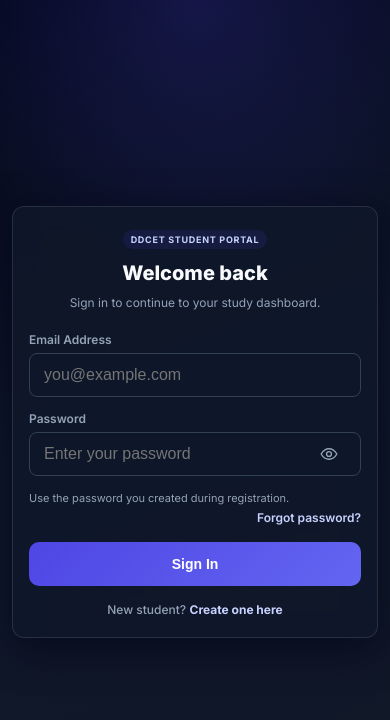
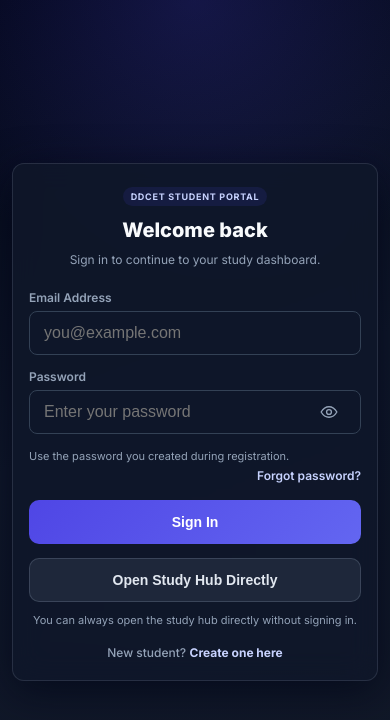
Before and after one commit to tushar0900/DDCET, a website: page login.html in a window 390 px wide. Drawn offline with Linux system fonts and the light colour scheme.

Commit message:
add offline fallback for login page

```diff
--- a/login.html
+++ b/login.html
@@ -207,11 +207,41 @@
             transform: none;
         }
 
+        .btn.secondary {
+            background: rgba(148, 163, 184, 0.12);
+            color: #e2e8f0;
+            border: 1px solid rgba(148, 163, 184, 0.24);
+        }
+
+        .btn.secondary:hover {
+            filter: none;
+            transform: translateY(-1px);
+            background: rgba(148, 163, 184, 0.18);
+        }
+
         .toggle-text {
             text-align: center;
             margin-top: 24px;
             font-size: 14px;
             color: var(--text-muted);
+        }
+
+        .quick-access {
+            margin-top: 14px;
+        }
+
+        .quick-access-note {
+            margin-top: 10px;
+            margin-bottom: 0;
+            text-align: center;
+        }
+
+        .quick-access-note.offline {
+            color: #fca5a5;
+        }
+
+        .hidden {
+            display: none !important;
         }
 
         .toggle-lead {
@@ -546,6 +576,12 @@
 
         <div id="msg" class="message"></div>
 
+        <div class="quick-access">
+            <button type="button" id="guest-access-btn" class="btn secondary">Open Study Hub Directly</button>
+            <button type="button" id="retry-connection-btn" class="btn secondary hidden" style="margin-top: 10px;">Retry Cloud Login</button>
+            <p id="backend-status" class="helper-text quick-access-note">You can always open the study hub directly without signing in.</p>
+        </div>
+
         <div class="toggle-text">
             <span id="toggle-lead" class="toggle-lead">New student?</span>
             <span id="toggle-form" role="button" tabindex="0">Create one here</span>
@@ -608,6 +644,9 @@
         const formDesc = document.getElementById('form-desc');
         const helperText = document.getElementById('helper-text');
         const msg = document.getElementById('msg');
+        const guestAccessBtn = document.getElementById('guest-access-btn');
+        const retryConnectionBtn = document.getElementById('retry-connection-btn');
+        const backendStatus = document.getElementById('backend-status');
         const signupOnlyBlocks = document.querySelectorAll('.signup-only');
         const signupOnlyInputs = [fullNameInput, phoneInput, departmentInput, confirmPasswordInput];
         const passwordToggles = document.querySelectorAll('.password-toggle');
@@ -616,6 +655,7 @@
         const eyeOffIcon = '<svg viewBox="0 0 24 24" aria-hidden="true"><path d="M3 3l18 18"></path><path d="M10.58 10.58A2 2 0 0 0 12 16a2 2 0 0 0 1.42-.58"></path><path d="M9.88 5.09A11 11 0 0 1 12 5c6.4 0 10.5 7 10.5 7a19.2 19.2 0 0 1-4.04 4.64"></path><path d="M6.61 6.61A19.05 19.05 0 0 0 1.5 12s4.1 7 10.5 7a10.8 10.8 0 0 0 5.02-1.2"></path></svg>';
 
         let isLogin = true;
+        let backendAvailable = isLocal;
 
         function showMessage(text, type) {
             msg.textContent = text;
@@ -640,6 +680,55 @@
             button.innerHTML = isVisible ? eyeOffIcon : eyeIcon;
             button.setAttribute('aria-label', isVisible ? 'Hide password' : 'Show password');
             button.title = isVisible ? 'Hide password' : 'Show password';
+        }
+
+        function applyBackendAvailabilityState() {
+            const cloudOffline = !isLocal && !backendAvailable;
+            const forgotPasswordLink = document.getElementById('forgot-password-btn');
+
+            submitBtn.disabled = cloudOffline;
+            submitBtn.textContent = cloudOffline
+                ? 'Cloud Login Offline'
+                : (isLogin ? 'Sign In' : 'Create Account');
+
+            if (forgotPasswordLink) {
+                forgotPasswordLink.style.pointerEvents = cloudOffline ? 'none' : '';
+                forgotPasswordLink.style.opacity = cloudOffline ? '0.55' : '1';
+            }
+
+            retryConnectionBtn.classList.toggle('hidden', !cloudOffline);
+            backendStatus.classList.toggle('offline', cloudOffline);
+            backendStatus.textContent = cloudOffline
+                ? 'Cloud login is offline right now. You can still open the study hub directly.'
+                : 'You can always open the study hub directly without signing in.';
+        }
+
+        async function checkBackendAvailability() {
+            if (isLocal) {
+                backendAvailable = true;
+                applyBackendAvailabilityState();
+                return true;
+            }
+
+            const controller = new AbortController();
+            const timeoutId = setTimeout(() => controller.abort(), 8000);
+
+            try {
+                const response = await fetch(`${API_URL}/health`, {
+                    method: 'GET',
+                    cache: 'no-store',
+                    signal: controller.signal
+                });
+
+                backendAvailable = response.ok;
+                return backendAvailable;
+            } catch (error) {
+                backendAvailable = false;
+                return false;
+            } finally {
+                clearTimeout(timeoutId);
+                applyBackendAvailabilityState();
+            }
         }
 
         function updateFormMode() {
@@ -671,6 +760,7 @@
             }
 
             hideMessage();
+            applyBackendAvailabilityState();
         }
 
         passwordToggles.forEach((button) => {
@@ -706,6 +796,11 @@
         form.addEventListener('submit', async (event) => {
             event.preventDefault();
             hideMessage();
+
+            if (!backendAvailable && !isLocal) {
+                showMessage('Cloud login is offline right now. Use "Open Study Hub Directly" and retry later.', 'error');
+                return;
+            }
 
             const email = emailInput.value.trim().toLowerCase();
             const password = passwordInput.value;
@@ -789,14 +884,34 @@
                 updateFormMode();
                 showMessage('Registration successful! Please sign in with your new account.', 'success');
             } catch (error) {
-                showMessage(serverErrorMessage, 'error');
+                if (!isLocal) {
+                    backendAvailable = false;
+                    applyBackendAvailabilityState();
+                    showMessage('Cloud login is unavailable right now. Use "Open Study Hub Directly" and retry later.', 'error');
+                } else {
+                    showMessage(serverErrorMessage, 'error');
+                }
             } finally {
                 submitBtn.disabled = false;
-                submitBtn.textContent = isLogin ? 'Sign In' : 'Create Account';
+                applyBackendAvailabilityState();
             }
         });
 
         updateFormMode();
+        applyBackendAvailabilityState();
+        checkBackendAvailability();
+
+        guestAccessBtn.addEventListener('click', () => {
+            window.location.href = 'index.html';
+        });
+
+        retryConnectionBtn.addEventListener('click', async () => {
+            retryConnectionBtn.disabled = true;
+            backendStatus.classList.remove('offline');
+            backendStatus.textContent = 'Checking cloud login...';
+            await checkBackendAvailability();
+            retryConnectionBtn.disabled = false;
+        });
 
         // ==================== FORGOT PASSWORD LOGIC ====================
         const forgotPasswordBtn = document.getElementById('forgot-password-btn');
@@ -858,6 +973,11 @@
             resetMsg.textContent = '';
             resetMsg.className = 'message';
 
+            if (!backendAvailable && !isLocal) {
+                showResetMessage('Cloud login is offline right now. Open the study hub directly and retry later.', 'error');
+                return;
+            }
+
             const resetEmail = resetEmailInput.value.trim().toLowerCase();
 
             if (!resetEmail) {
@@ -893,7 +1013,13 @@
                     closeForgotPasswordModal();
                 }, 2500);
             } catch (error) {
-                showResetMessage(serverErrorMessage, 'error');
+                if (!isLocal) {
+                    backendAvailable = false;
+                    applyBackendAvailabilityState();
+                    showResetMessage('Cloud login is unavailable right now. Open the study hub directly and retry later.', 'error');
+                } else {
+                    showResetMessage(serverErrorMessage, 'error');
+                }
                 console.error('Forgot password error:', error);
             } finally {
                 sendResetBtn.disabled = false;
```
